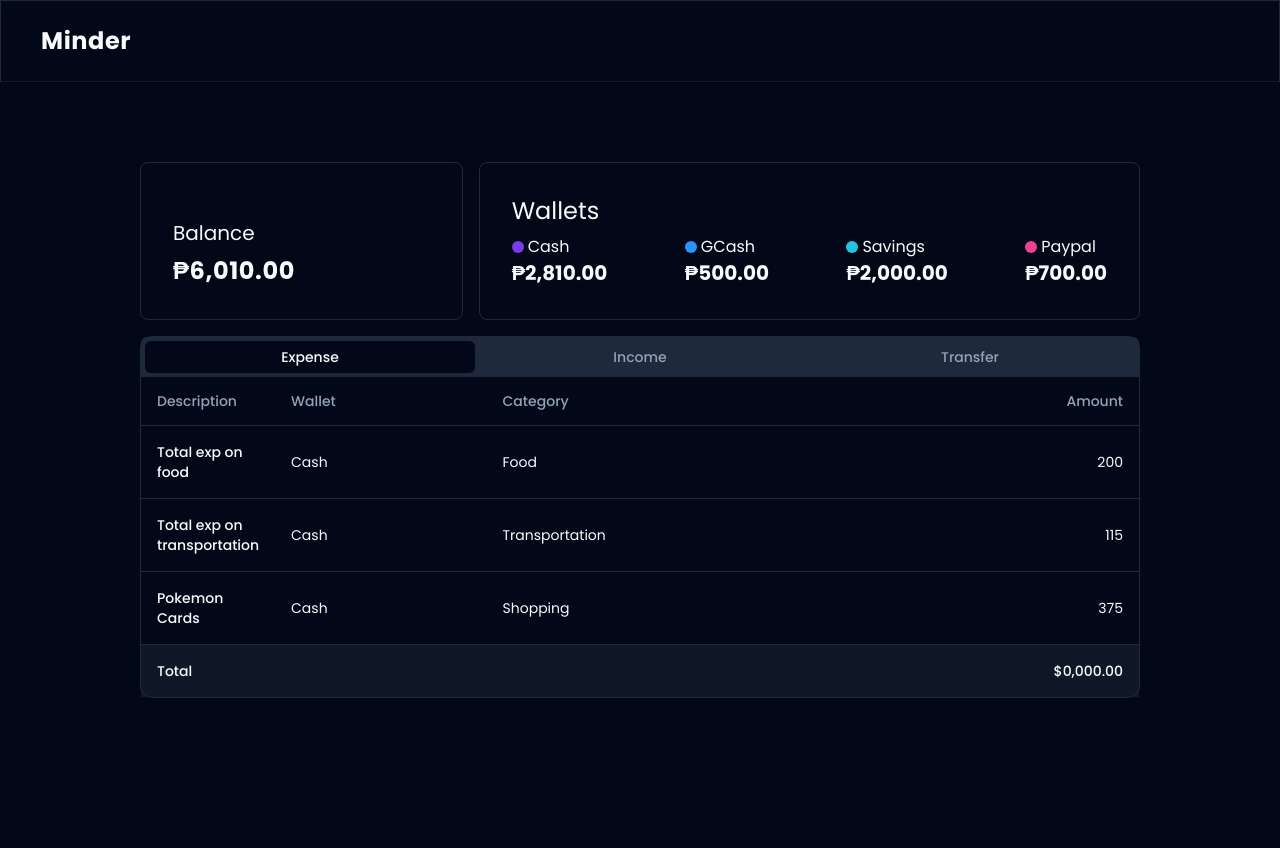
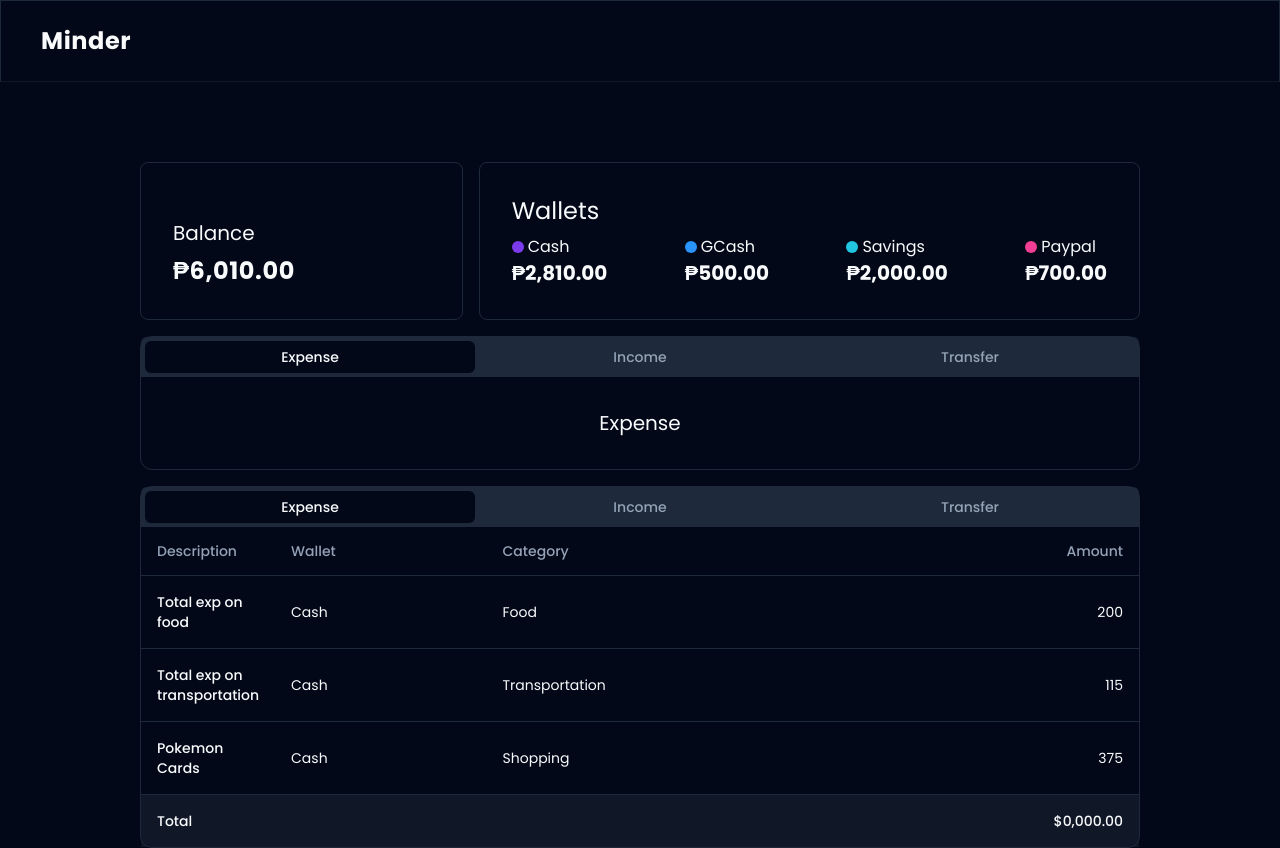
Before and after one commit to michaelcanonizado/minder, a Next.js app: page /demo in a window 1280 px wide. Before the commit the page ends 800 px from the top, so only its background shows below. Built offline with nearby package versions, Linux system fonts and the light colour scheme.

Commit message:
feat: add temporary FormExpense component

```diff
--- a/src/app/demo/page.tsx
+++ b/src/app/demo/page.tsx
@@ -7,6 +7,7 @@ import { Tabs, TabsContent, TabsList, TabsTrigger } from '@/components/ui/tabs';
 import TableExpenses from '@/components/sections/demo/table-expenses';
 import TableIncomes from '@/components/sections/demo/table-incomes';
 import TableWalletTransfers from '@/components/sections/demo/table-wallet-transfers';
+import FormExpense from '@/components/sections/demo/form-expense';
 
 import {
   UsersCollection,
@@ -45,7 +46,7 @@ export default function Demo() {
       value: 'expense',
       component: {
         table: <TableExpenses data={userExpenses} />,
-        form: ''
+        form: <FormExpense />
       }
     },
     {
@@ -111,6 +112,28 @@ export default function Demo() {
         {tabLinks.map(tab => {
           return (
             <TabsContent className='mt-0' value={tab.value}>
+              {tab.component.form}
+            </TabsContent>
+          );
+        })}
+      </Tabs>
+
+      <Tabs
+        defaultValue={tabLinks[0].value}
+        className='col-span-full min-w-[400px] rounded-xl border'
+      >
+        <TabsList className='grid w-full grid-cols-3 rounded-b-none'>
+          {tabLinks.map(tab => {
+            return (
+              <TabsTrigger className='rounded-md' value={tab.value}>
+                {tab.title}
+              </TabsTrigger>
+            );
+          })}
+        </TabsList>
+        {tabLinks.map(tab => {
+          return (
+            <TabsContent className='mt-0' value={tab.value}>
               {tab.component.table}
             </TabsContent>
           );
--- a/src/components/sections/demo/form-expense.tsx
+++ b/src/components/sections/demo/form-expense.tsx
@@ -1,7 +1,11 @@
 import React from 'react';
 
 const FormExpense = () => {
-  return <div>FormExpense</div>;
+  return (
+    <div className='flex justify-center p-8'>
+      <h3 className='text-xl'>Expense</h3>
+    </div>
+  );
 };
 
 export default FormExpense;
```
